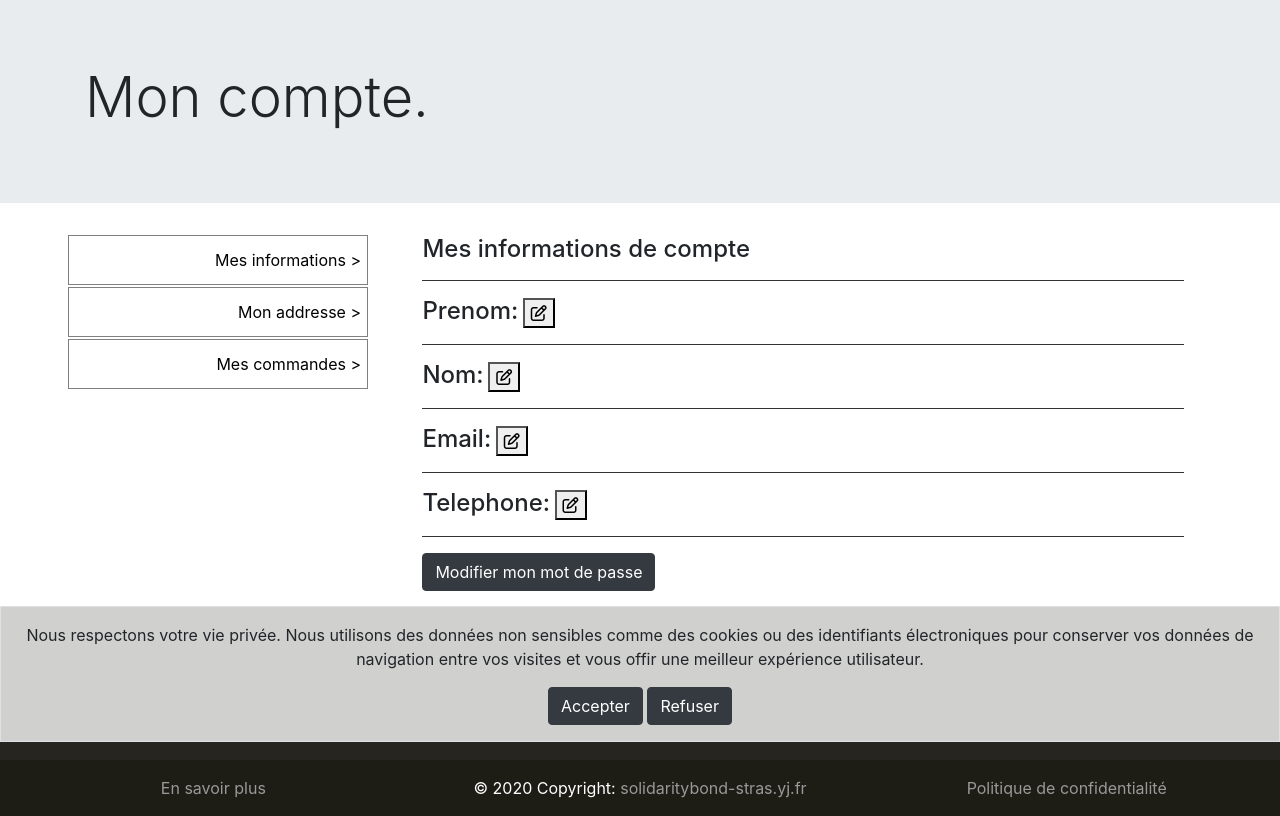
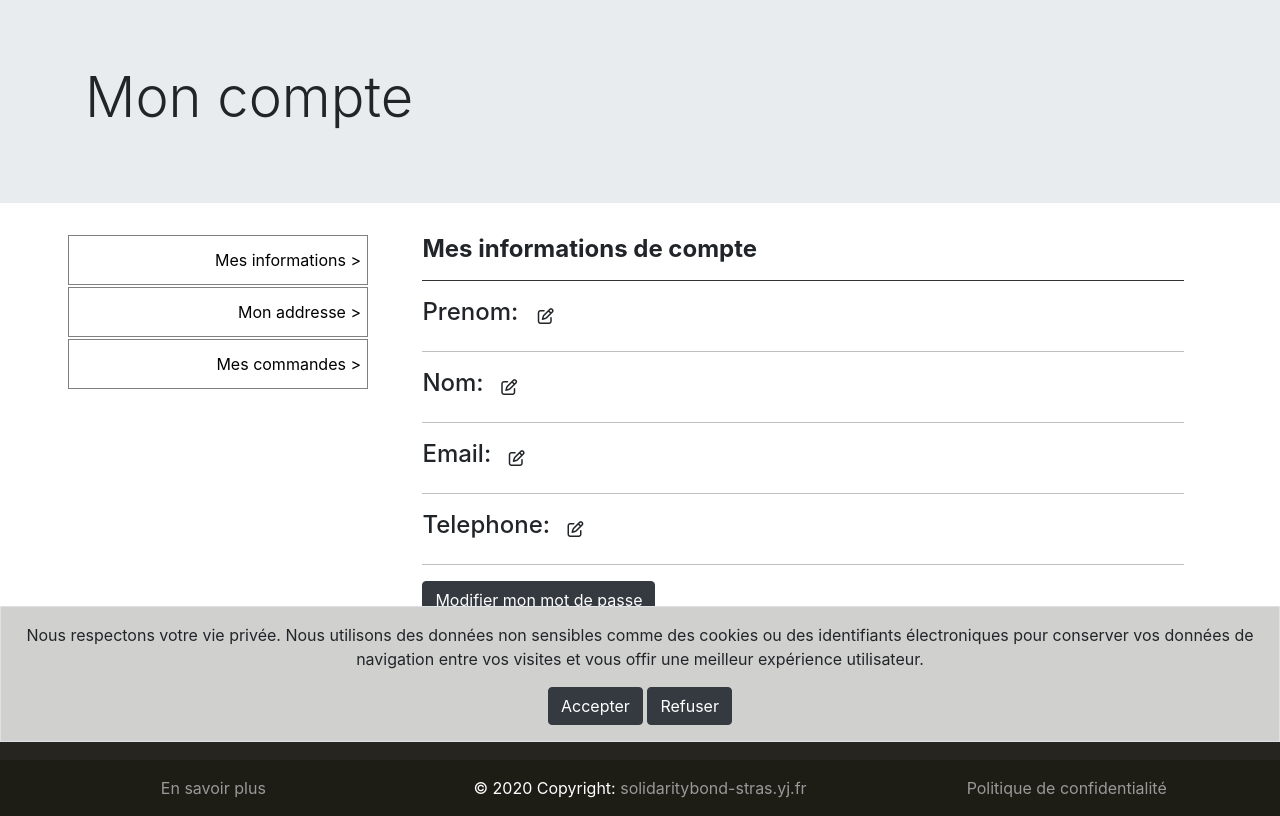
Before and after one commit to SamilErd/Solidarity-Bond, a Symfony app: template templates/security/account.html.twig in a window 1280 px wide. Shown: the part 58-874 px from the top of the page. Run offline with Twig, Linux system fonts and the light colour scheme; the template is opened without the code that fills it, so the values that code supplies are empty; some libraries are stand-ins or nearby versions.

Commit message:
Resolving display bug

```diff
--- a/public/css/custom.css
+++ b/public/css/custom.css
@@ -344,6 +344,19 @@ ul {
   width:100%
 }
 
+.acc-edit{
+  display: contents;
+}
+
+.form_css_acc {
+  width: 15%;
+  padding: 12px 20px;
+  box-sizing: border-box;
+  border: none;
+  border-bottom: 2px solid;
+  color: #999999;
+}
+
 /**
 * CSS for cart
 */
@@ -386,12 +399,5 @@ hr.diviser {
 }
 
 .carousel-fade {
-  margin-top: -32px;
+  margin-top: -25px;
 }
-
-
-
-.acc-edit{
-  display:inline;
-
-}
--- a/templates/admin/orders.html.twig
+++ b/templates/admin/orders.html.twig
@@ -12,7 +12,7 @@
         </div>
     </div>
 
-        <div class="container">
+        <div class="container table-responsive">
             <table class="table">
             <thead class="thead-dark">
                 <tr>
--- a/templates/admin/products.html.twig
+++ b/templates/admin/products.html.twig
@@ -18,6 +18,8 @@
     <div style="text-align:center">
     <a href="{{path('admin_new_product')}}" class="btn" id="button">Ajouter un produit</a>
     </div>
+
+    <div class="container">
     <div class="row">
 
             {% for product in products %}
@@ -38,6 +40,7 @@
         </div>
             {% endfor %}
 
+     </div>
     </div>
 </div>
 
--- a/templates/security/account.html.twig
+++ b/templates/security/account.html.twig
@@ -6,7 +6,7 @@
 {% block body %}
 	<div class="jumbotron jumbotron-fluid">
 		<div class="container">
-			<h1 class="display-4">Mon compte.</h1>
+			<h1 class="display-4">Mon compte</h1>
 
 		</div>
 	</div>
@@ -27,20 +27,18 @@
 					<p>{{ error_edit }}</p>
 					{% endif %}
 				</div>
-				<h4>Mes informations de compte</h4>
-				<hr class="line" />
+				<h4><strong>Mes informations de compte</strong></h4>
+				<hr class="line">
 
-				<h4 class="acc-edit">Prenom:</h4>
+				<h4 class="acc-edit">Prenom:  </h4>
 				<h4 class="acc-edit" id="FN">{{app.user.FirstName}}</h4>
 				<form id="FNI" style="display:none" action="{{path('security_account')}}" method="post">
-				<input class="form_css_acc" value ="{{app.user.FirstName}}" type="text"  name="FN" />
+					<input class=" form_css_acc" value ="{{app.user.FirstName}}" type="text" name="FN" />
 				</form>
 				<div class="acc-edit text-right ">
-				<button class="acc-edit-btn" onclick="FNEdit();">
-				<i  class="fa fa-edit " ></i>
-				</button></div>
-
-				<hr class="line" />
+					<button class="btn acc-edit-btn" onclick="FNEdit();"><i  class="fa fa-edit " ></i></button>
+				</div>
+				<hr class="diviser">
 
 				<h4 class="acc-edit">Nom:</h4>
 				<h4 class="acc-edit" id="LN">{{app.user.LastName}}</h4>
@@ -48,11 +46,11 @@
 				<input class="form_css_acc" value = "{{app.user.LastName}}" type="text"  name="LN" />
 				</form>
 				<div class="acc-edit text-right ">
-				<button class="acc-edit-btn" onclick="LNEdit();">
+				<button class="btn acc-edit-btn" onclick="LNEdit();">
 				<i  class="fa fa-edit " ></i>
 				</button></div>
 
-				<hr class="line" />
+				<hr class="diviser" />
 
 				<h4 class="acc-edit">Email:</h4>
 				<h4 class="acc-edit" id="E">{{app.user.email}}</h4>
@@ -60,11 +58,11 @@
 				<input class="form_css_acc" value = "{{app.user.email}}" type="text"  name="E" />
 				</form>
 				<div class="acc-edit text-right ">
-				<button class="acc-edit-btn" onclick="EEdit();">
+				<button class="btn acc-edit-btn" onclick="EEdit();">
 				<i  class="fa fa-edit " ></i>
 				</button></div>
 
-				<hr class="line" />
+				<hr class="diviser" />
 
 				<h4 class="acc-edit">Telephone:</h4>
 				<h4 class="acc-edit" id="PN">{{app.user.phoneNum}}</h4>
@@ -72,11 +70,11 @@
 				<input class="form_css_acc" value = "{{app.user.phoneNum}}" type="text"  name="PN" />
 				</form>
 				<div class="acc-edit text-right ">
-				<button class="acc-edit-btn" onclick="PNEdit();">
+				<button class="btn acc-edit-btn" onclick="PNEdit();">
 				<i  class="fa fa-edit " ></i>
 				</button></div>
 
-				<hr class="line" />
+				<hr class="diviser" />
 
 				<button class="btn btn-dark " id="edit" onclick="ShowPass()" style="margin-bottom:20px">Modifier mon mot de passe</button>
 			</div>
@@ -119,7 +117,7 @@
 						<th>
 						{% for key, quantity in order.quantity %}
 							{{quantity}}
-							{% if key < (quantity|length - 1) %},{% else %}.{% endif %}
+							{% if key < (quantity|length - 1) %}{% else %}.{% endif %}
 						{% endfor %}
 
 						</th>
@@ -134,9 +132,9 @@
 			</div>
 
 			<div class="right-element" style="display:none" id="address">
-			<h4>Mon addresse</h4>
+			<h4><strong>Mon adresse</strong></h4>
 
-			<hr class="line" />
+			<hr class="diviser" />
 
 			<h4 class="acc-edit">Rue:</h4>
 			<h4 class="acc-edit" id="S">{{app.user.street}}</h4>
@@ -144,11 +142,11 @@
 			<input class="form_css_acc" value = "{{app.user.street}}" type="text"  name="S" />
 			</form>
 			<div class="acc-edit text-right ">
-			<button class="acc-edit-btn" onclick="SEdit();">
+			<button class="btn acc-edit-btn" onclick="SEdit();">
 			<i  class="fa fa-edit " ></i>
 			</button></div>
 
-			<hr class="line" />
+			<hr class="diviser" />
 
 			<h4 class="acc-edit">Code Postal:</h4>
 			<h4 class="acc-edit" id="CP">{{app.user.postalCode}}</h4>
@@ -156,11 +154,11 @@
 			<input class="form_css_acc" value = "{{app.user.postalCode}}" type="text"  name="CP" />
 			</form>
 			<div class="acc-edit text-right ">
-			<button class="acc-edit-btn" onclick="CPEdit();">
+			<button class="btn acc-edit-btn" onclick="CPEdit();">
 			<i  class="fa fa-edit " ></i>
 			</button></div>
 
-				<hr class="line" />
+				<hr class="diviser" />
 
 			<h4 class="acc-edit">Pays:</h4>
 			<h4 class="acc-edit" id="C">{{app.user.country}}</h4>
@@ -168,11 +166,12 @@
 			<input class="form_css_acc" value = "{{app.user.country}}" type="text"  name="C" />
 			</form>
 			<div class="acc-edit text-right ">
-			<button class="acc-edit-btn" onclick="CEdit();">
+			<button class="btn acc-edit-btn" onclick="CEdit();">
 			<i  class="fa fa-edit " ></i>
 			</button></div>
 
-			<hr class="line" />
+			<hr class="diviser" />
+
 			</div>
 
 
--- a/templates/shop/product/products.html.twig
+++ b/templates/shop/product/products.html.twig
@@ -13,6 +13,7 @@
         </div>
     </div>
 
+    <div class="container">
     <div class="row">
 
             {% for product in products %}
@@ -30,5 +31,6 @@
             {% endfor %}
 
     </div>
+    </div>
 
 {% endblock %}
```
Also changed, not shown: public/js/account.js (+14 -14 lines).
